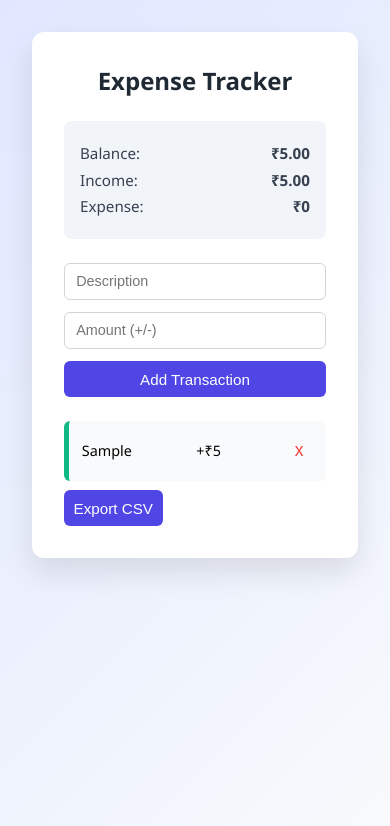
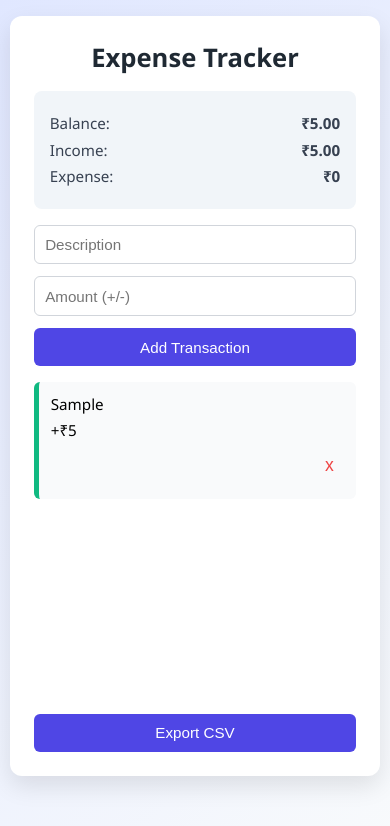
Before and after one commit to shashankkushwaha189/expenseTracker, a plain HTML site: page index.html in a window 390 px wide. Both pictures are taken after typing "Sample", "5" into the empty fields and a click on the button "Add Transaction". Drawn offline with Linux system fonts and the light colour scheme.

Commit message:
fix ui of mobile

```diff
--- a/style.css
+++ b/style.css
@@ -10,26 +10,43 @@ body {
   font-family: "Segoe UI", Tahoma, sans-serif;
   background: linear-gradient(135deg, #e0e7ff, #f8fafc);
   min-height: 100vh;
+  margin: 0;
+  padding: 0;
+
   display: flex;
-  justify-content: center;
-  align-items: flex-start;
-  padding: 2rem;
+  justify-content: center; /* center horizontally */
+  align-items: flex-start; /* top aligned */
 }
+
 
 .container {
   background: #ffffff;
-  padding: 2rem;
+  width: 95%;           /* almost full width on mobile */
+  max-width: none;      /* remove restrictive max-width */
+  min-height: 90vh;     /* use most of screen height */
+  padding: 1.5rem;
+  margin-top: 1rem;
   border-radius: 12px;
-  width: 100%;
-  max-width: 420px;
-  box-shadow: 0 15px 30px rgba(0, 0, 0, 0.1);
+  box-shadow: 0 10px 25px rgba(0, 0, 0, 0.1);
+
+  display: flex;
+  flex-direction: column;
+}
+
+h2 {
+  text-align: center;
+  margin-bottom: 1rem;
+  font-size: 1.6rem;
+  color: #1f2933;
 }
 
 
-h2 {
+.balance {
   text-align: center;
-  margin-bottom: 1.5rem;
-  color: #1f2933;
+  font-size: 1.4rem;
+  font-weight: bold;
+  margin-bottom: 1rem;
+  color: #111827;
 }
 
 
@@ -37,28 +54,19 @@ h2 {
   background: #f1f5f9;
   padding: 1rem;
   border-radius: 8px;
-  margin-bottom: 1.5rem;
+  margin-bottom: 1rem;
 }
 
 .summary p {
   display: flex;
   justify-content: space-between;
+  font-size: 0.95rem;
   margin: 0.4rem 0;
-  font-size: 0.95rem;
   color: #374151;
 }
 
 .summary span {
   font-weight: bold;
-}
-
-
-.balance {
-  font-size: 1.3rem;
-  font-weight: bold;
-  text-align: center;
-  margin-bottom: 1rem;
-  color: #111827;
 }
 
 
@@ -69,10 +77,10 @@ form {
 }
 
 input {
-  padding: 0.6rem 0.7rem;
+  padding: 0.65rem;
+  font-size: 0.95rem;
   border-radius: 6px;
   border: 1px solid #d1d5db;
-  font-size: 0.9rem;
 }
 
 input:focus {
@@ -80,16 +88,14 @@ input:focus {
   border-color: #6366f1;
 }
 
-
 button {
-  padding: 0.6rem;
+  padding: 0.65rem;
+  font-size: 0.95rem;
   border-radius: 6px;
+  border: none;
   background: #4f46e5;
-  color: #ffffff;
-  font-size: 0.95rem;
-  border: none;
+  color: white;
   cursor: pointer;
-  transition: background 0.2s ease;
 }
 
 button:hover {
@@ -99,28 +105,41 @@ button:hover {
 
 .list {
   list-style: none;
-  padding: 0;
-  margin-top: 1.5rem;
+  margin-top: 1rem;
+
+  flex: 1;
+  overflow-y: auto; /* scroll inside card if too many items */
 }
 
 .list li {
-  display: flex;
-  justify-content: space-between;
-  align-items: center;
-  padding: 0.6rem 0.8rem;
-  margin-bottom: 0.6rem;
   background: #f9fafb;
   border-radius: 6px;
+  padding: 0.75rem;
+  margin-bottom: 0.6rem;
   border-left: 5px solid;
-  font-size: 0.9rem;
-  transition: transform 0.1s ease, box-shadow 0.1s ease;
+  font-size: 0.95rem;
+
+  display: flex;
+  flex-direction: column;
+  gap: 0.35rem;
 }
 
-.list li:hover {
-  transform: scale(1.01);
-  box-shadow: 0 4px 10px rgba(0, 0, 0, 0.06);
+.list li span {
+  word-break: break-word;
 }
 
+.list li button {
+  align-self: flex-end;
+  background: none;
+  border: none;
+  color: #ef4444;
+  font-size: 1.1rem;
+  cursor: pointer;
+}
+
+.list li button:hover {
+  color: #b91c1c;
+}
 
 .list li.income {
   border-color: #10b981;
@@ -130,25 +149,18 @@ button:hover {
   border-color: #ef4444;
 }
 
-.list li button {
-  background: transparent;
-  color: #ef4444;
-  border: none;
-  font-size: 1.1rem;
-  cursor: pointer;
-}
 
-.list li button:hover {
-  color: #b91c1c;
-}
 @media (min-width: 768px) {
   body {
-    padding: 3rem;
+    align-items: center; /* vertical center on tablet */
+    padding: 2rem;
   }
 
   .container {
+    width: 90%;
     max-width: 520px;
-    padding: 2.5rem;
+    min-height: auto;
+    padding: 2rem;
   }
 
   h2 {
@@ -156,24 +168,33 @@ button:hover {
   }
 
   .balance {
-    font-size: 1.5rem;
+    font-size: 1.6rem;
+  }
+
+  .summary p {
+    font-size: 1rem;
   }
 
   input,
   button {
     font-size: 1rem;
-    padding: 0.7rem 0.8rem;
+    padding: 0.75rem;
   }
 
   .list li {
-    font-size: 0.95rem;
+    flex-direction: row;
+    justify-content: space-between;
+    align-items: center;
+    font-size: 1rem;
+  }
+
+  .list li button {
+    font-size: 1.2rem;
   }
 }
+
+
 @media (min-width: 1024px) {
-  body {
-    align-items: center;
-  }
-
   .container {
     max-width: 600px;
   }
```
